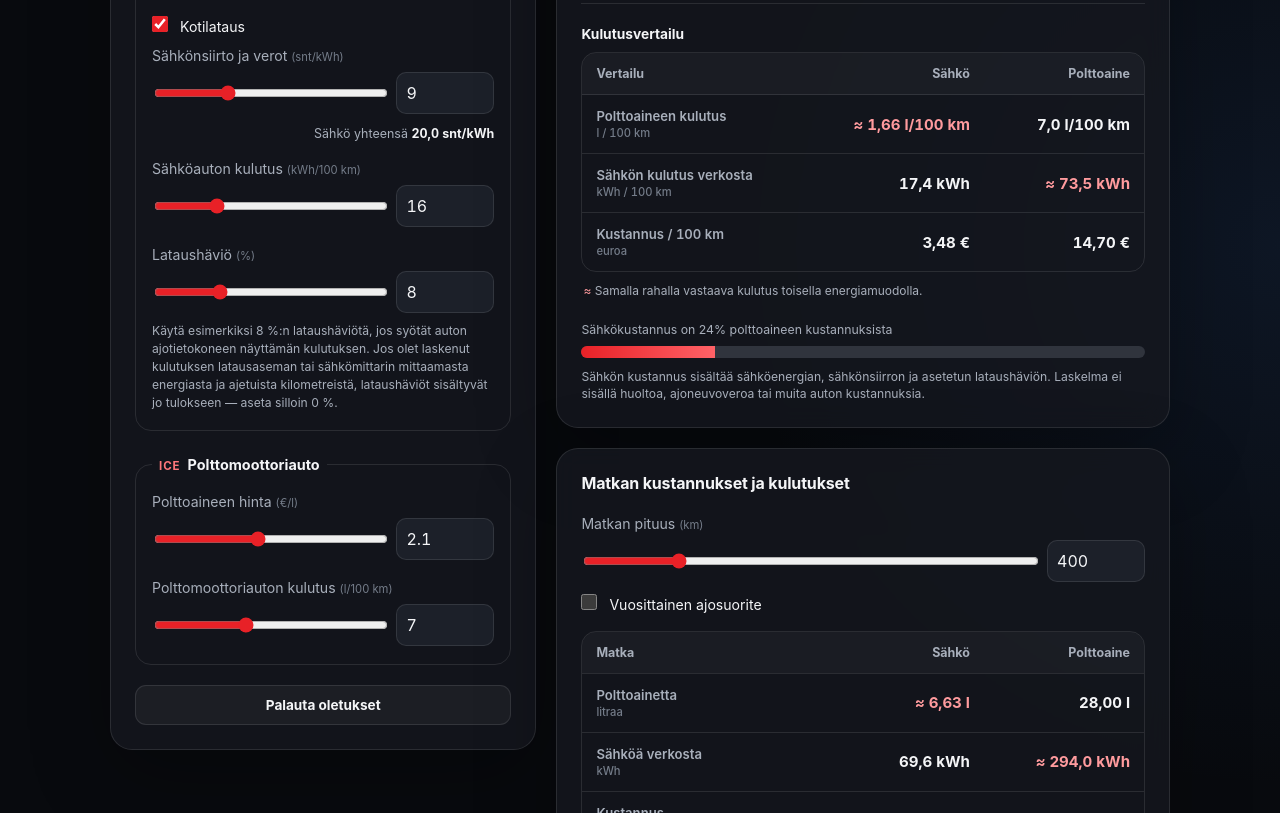
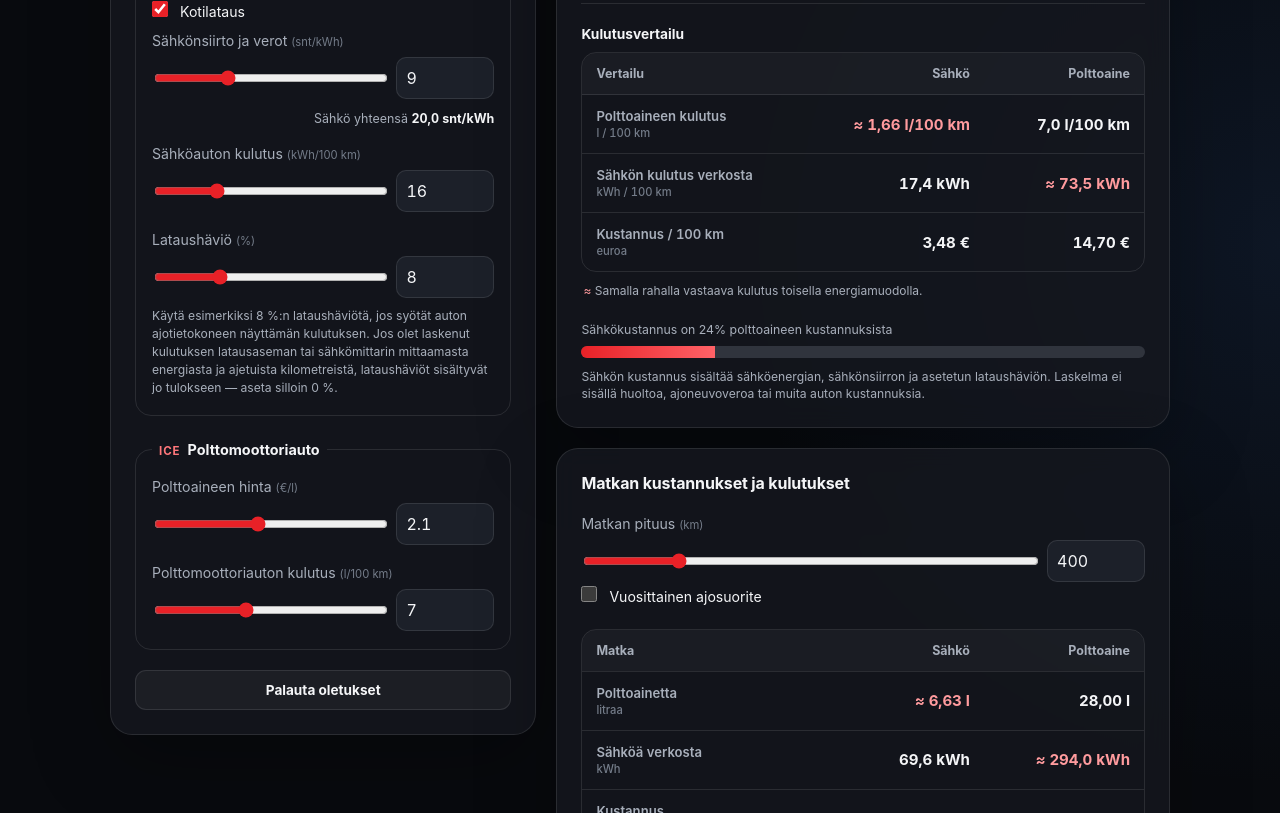
Before and after one commit to esamattis/ev-vs-ice, a website: page index.html in a window 1280 px wide. Shown: the part 385-1198 px from the top of the page. Drawn offline with Linux system fonts and the light colour scheme.

Commit message:
Tighten checkbox spacing

```diff
--- a/index.html
+++ b/index.html
@@ -69,9 +69,10 @@
     .big strong { font-size: clamp(2.8rem, 7vw, 5rem); letter-spacing: -.065em; line-height: 1; font-variant-numeric: tabular-nums; }
     .big span { color: var(--muted); font-size: 1rem; }
     .results-section-title { margin: 22px 0 10px; color: var(--text); font-size: .86rem; }
-    .trip-distance { margin: 0 0 12px; }
+    .trip-distance { margin: 0 0 4px; }
+    .home-charging-field { margin-top: 4px; }
     .annual-toggle, .home-charging-toggle { justify-content: flex-start; width: fit-content; color: var(--text); cursor: pointer; }
-    .annual-toggle { margin: 0 0 18px; }
+    .annual-toggle { margin: 0 0 24px; }
     .home-charging-toggle { margin-bottom: 12px; }
     .annual-toggle input, .home-charging-toggle input { width: 1rem; height: 1rem; margin: 0; accent-color: var(--red); cursor: pointer; }
     .table-wrap { margin-top: 18px; overflow: hidden; border: 1px solid var(--line); border-radius: 15px; }
@@ -143,7 +144,7 @@
             <label for="electricity"><span>Sähköenergian hinta <span class="label-unit">(snt/kWh)</span></span></label>
             <div class="controls"><input id="electricity" type="range" min="0" max="80" step="0.1" value="11"><input id="electricityNum" type="number" min="0" step="0.1" value="11" aria-label="Sähköenergian hinta senttiä kilowattitunnilta"></div>
           </div>
-          <div class="field">
+          <div class="field home-charging-field">
             <label class="home-charging-toggle"><input id="homeCharging" type="checkbox" aria-controls="transferSettings" checked><span>Kotilataus</span></label>
             <div id="transferSettings">
               <label for="transfer"><span>Sähkönsiirto ja verot <span class="label-unit">(snt/kWh)</span></span></label>
```
